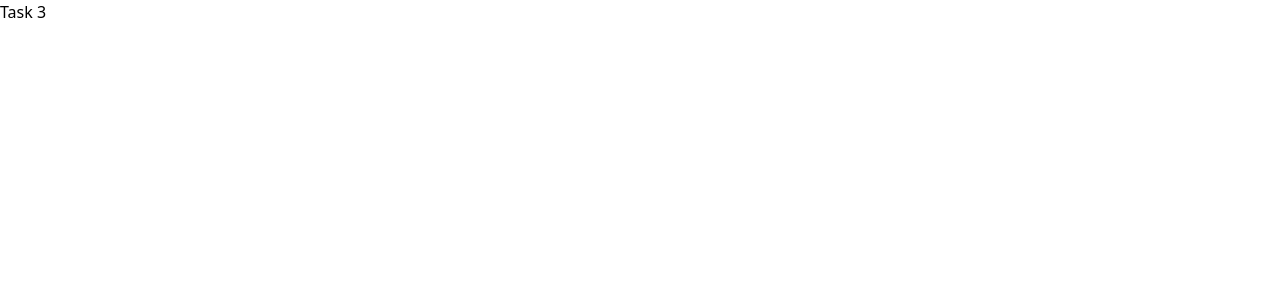
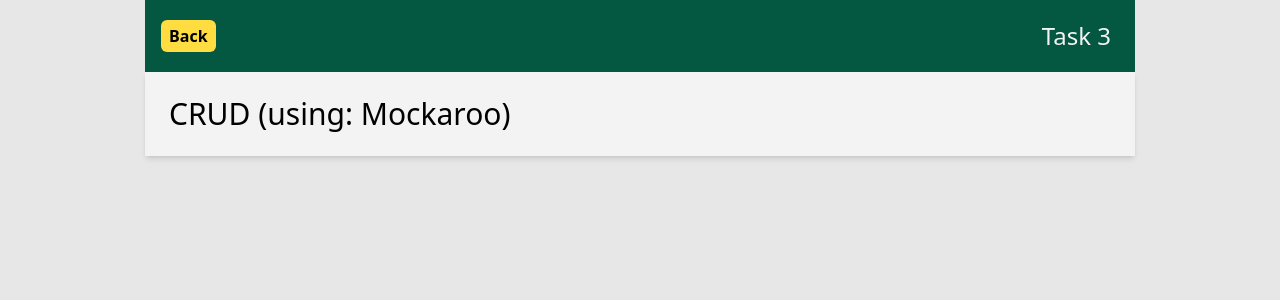
Before and after one commit to yohanessahrul/etn, a Next.js app: page /task3 in a window 1280 px wide. Shown: the top 300 px of the page. Built offline with nearby package versions, Linux system fonts and the light colour scheme.

Commit message:
copy template

```diff
--- a/src/pages/task2/index.tsx
+++ b/src/pages/task2/index.tsx
@@ -1,7 +1,6 @@
 import HeadHtml from "@/components/head";
 import Layout from "@/components/layouts";
 import Nav from "@/components/nav";
-import Link from "next/link";
 import { useState } from "react";
 
 const Task2 = () => {
--- a/src/pages/task3/index.tsx
+++ b/src/pages/task3/index.tsx
@@ -1,7 +1,24 @@
+import HeadHtml from "@/components/head";
+import Layout from "@/components/layouts";
+import Nav from "@/components/nav";
+
 const Task3 = () => {
   return (
     <>
-      <h1>Task 3</h1>
+      <HeadHtml
+        title="CRUD (using: Mackaroo)"
+        description="CRUD data sample from mockaroo"
+      />
+      <Layout formalHeader={false}>
+        <main className="w-full min-h-screen bg-neutral-200">
+          <div className="lg:w-[990px] md:w-[500px] sm:w-full mx-auto">
+            <Nav task="3" />
+            <div className="bg-neutral-100 shadow-md p-6">
+              <h1 className="text-3xl">CRUD (using: Mockaroo)</h1>
+            </div>
+          </div>
+        </main>
+      </Layout>
     </>
   );
 };
--- a/src/pages/task4/index.tsx
+++ b/src/pages/task4/index.tsx
@@ -1,7 +1,24 @@
+import HeadHtml from "@/components/head";
+import Layout from "@/components/layouts";
+import Nav from "@/components/nav";
+
 const Task4 = () => {
   return (
     <>
-      <h1>Task 4</h1>
+      <HeadHtml
+        title="[GET] - Users"
+        description="Akses API gorest dan tampilkan daftar users"
+      />
+      <Layout formalHeader={false}>
+        <main className="w-full min-h-screen bg-neutral-200">
+          <div className="lg:w-[990px] md:w-[500px] sm:w-full mx-auto">
+            <Nav task="4" />
+            <div className="bg-neutral-100 shadow-md p-6">
+              <h1 className="text-3xl">[GET] - Users</h1>
+            </div>
+          </div>
+        </main>
+      </Layout>
     </>
   );
 };
--- a/src/pages/task5/index.tsx
+++ b/src/pages/task5/index.tsx
@@ -1,7 +1,24 @@
+import HeadHtml from "@/components/head";
+import Layout from "@/components/layouts";
+import Nav from "@/components/nav";
+
 const Task5 = () => {
   return (
     <>
-      <h1>Task 5</h1>
+      <HeadHtml
+        title="[POST] - Users"
+        description="Buat sebuah tampilan untuk register user (name,email,gender,status) API gorest"
+      />
+      <Layout formalHeader={false}>
+        <main className="w-full min-h-screen bg-neutral-200">
+          <div className="lg:w-[990px] md:w-[500px] sm:w-full mx-auto">
+            <Nav task="5" />
+            <div className="bg-neutral-100 shadow-md p-6">
+              <h1 className="text-3xl">[POST] - Users</h1>
+            </div>
+          </div>
+        </main>
+      </Layout>
     </>
   );
 };
```
